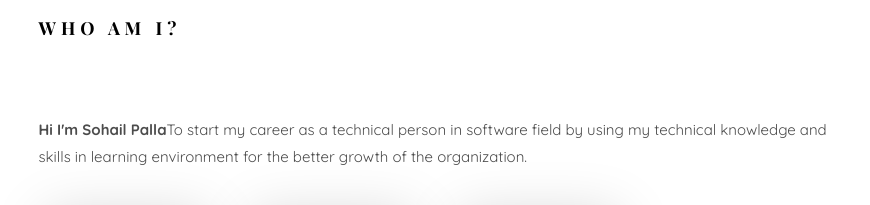
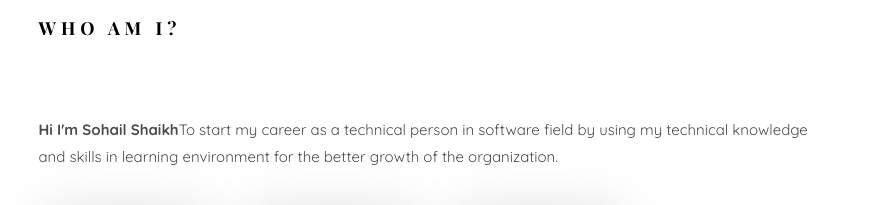
Before and after one commit to Kakashi7860/Personal_Portfolio, a plain HTML site: page index.html in a window 1280 px wide. Shown: the part 1031-1236 px from the top of the page, without its empty margins (354-1224 px from the left). Drawn offline with nearby package versions, Linux system fonts and the light colour scheme; files whose address does not match are found by name; a web font is replaced by a local one.

Commit message:
Update index.html

```diff
--- a/index.html
+++ b/index.html
@@ -139,7 +139,7 @@ Copyright <script>document.write(new Date().getFullYear());</script> All rights
 									<div class="about-desc">
 										<span class="heading-meta">About Us</span>
 										<h2 class="colorlib-heading">Who Am I?</h2>
-										<p><strong>Hi I'm Sohail Palla</strong>To start my career as a technical person in software field by using
+										<p><strong>Hi I'm Sohail Shaikh</strong>To start my career as a technical person in software field by using
 											my technical knowledge and skills in learning environment for the
 											better growth of the organization.
 											 </p>
```
